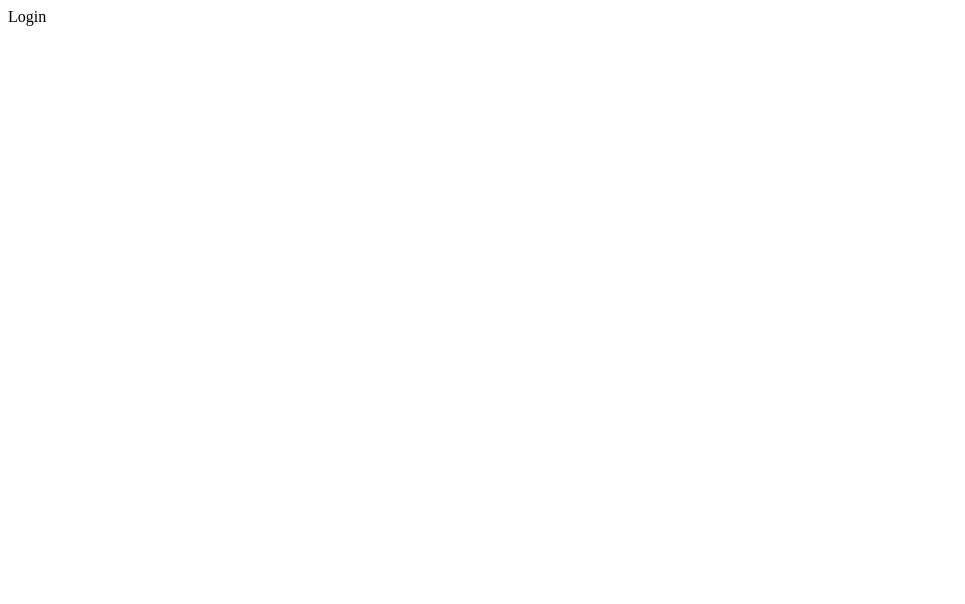
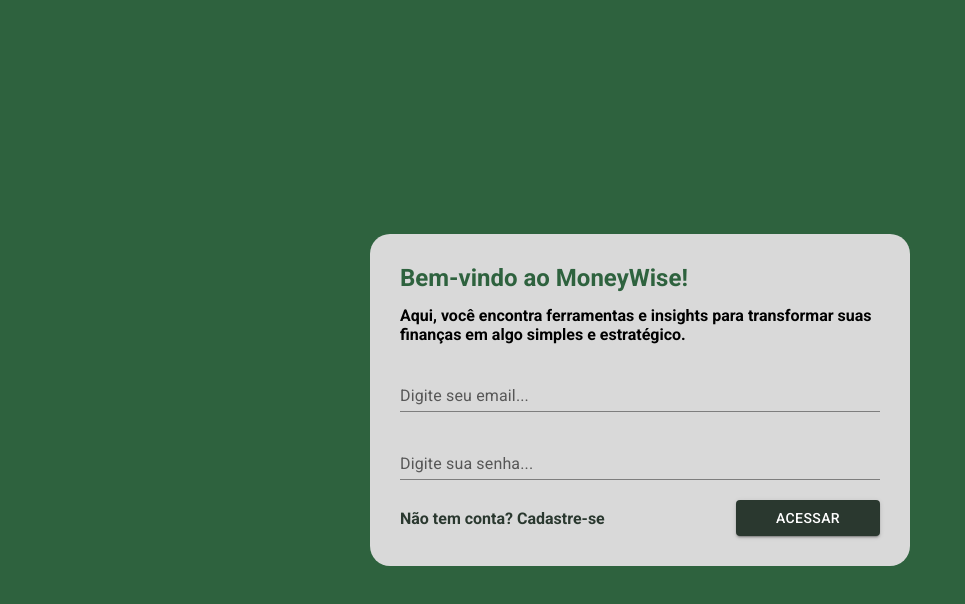
Before and after one commit to PedroLongue/wiseMoney, a React (Vite) app in the folder frontend/: page /login in a window 1280 px wide. Shown: the top 604 px of the page, without its empty margins (0-965 px from the left). Built offline with nearby package versions, Linux system fonts and the light colour scheme.

Commit message:
Feat: Add Login component

```diff
--- a/frontend/package.json
+++ b/frontend/package.json
@@ -10,9 +10,13 @@
     "preview": "vite preview"
   },
   "dependencies": {
+    "@emotion/react": "^11.13.3",
+    "@emotion/styled": "^11.13.0",
+    "@mui/material": "^6.1.6",
     "react": "^18.3.1",
     "react-dom": "^18.3.1",
-    "react-router-dom": "^6.27.0"
+    "react-router-dom": "^6.27.0",
+    "styled-components": "^6.1.13"
   },
   "devDependencies": {
     "@eslint/js": "^9.13.0",
--- a/frontend/src/App.tsx
+++ b/frontend/src/App.tsx
@@ -2,6 +2,7 @@
 import Login from "./pages/Login";
 import Regsiter from "./pages/Register";
 import Home from "./pages/Home";
+import './global.css'
 
 function App() {
   return (
--- /dev/null
+++ b/frontend/src/global.css
@@ -0,0 +1,16 @@
+@import url('https://fonts.googleapis.com/css2?family=Roboto:ital,wght@0,100;0,300;0,400;0,500;0,700;0,900;1,100;1,300;1,400;1,500;1,700;1,900&display=swap');
+
+* {
+    padding: 0;
+    margin: 0;
+}
+
+body {
+    font-family: "Roboto", sans-serif;
+}
+
+a {
+    text-decoration: none;
+    outline: none;
+    color: inherit;
+}
--- a/frontend/src/pages/Login/index.tsx
+++ b/frontend/src/pages/Login/index.tsx
@@ -1,9 +1,96 @@
-import React from 'react'
+import React, { useState } from "react";
+import {
+  Container,
+  LoginTitle,
+  LoginSubtitle,
+  InputWrapper,
+  LoginText,
+  ButtonWrapper,
+} from "./styles";
+import Box from "@mui/material/Box";
+import TextField from "@mui/material/TextField";
+import Button from "@mui/material/Button";
+import { Link } from "react-router-dom";
 
 const Login = () => {
+  const [email, setEmail] = useState("");
+  const [password, setPassword] = useState("");
+
+  const handleSubmit = (event: React.FormEvent<HTMLFormElement>) => {
+    event.preventDefault();
+    // Adicione sua lógica de autenticação ou de envio de dados aqui
+    console.log("Email:", email);
+    console.log("Password:", password);
+  };
+
   return (
-    <div>Login</div>
-  )
-}
+    <Container>
+      <Box
+        component="section"
+        sx={{
+          background: "#D9D9D9",
+          width: "100%",
+          maxWidth: "480px",
+          padding: "30px",
+          borderRadius: "20px",
+        }}
+      >
+        <LoginTitle>Bem-vindo ao MoneyWise!</LoginTitle>
+        <LoginSubtitle style={{ marginTop: "14px" }}>
+          Aqui, você encontra ferramentas e insights para transformar suas
+          finanças em algo simples e estratégico.
+        </LoginSubtitle>
+        <form onSubmit={handleSubmit}>
+          <InputWrapper>
+            <TextField
+              id="email"
+              label="Digite seu email..."
+              variant="standard"
+              type="email"
+              value={email}
+              onChange={(e) => setEmail(e.target.value)}
+              sx={{
+                "& .MuiInput-underline:after": {
+                  borderBottomColor: "#2A382F",
+                },
+                "& .MuiFormLabel-root.Mui-focused": {
+                  color: "#2A382F",
+                },
+              }}
+            />
+            <TextField
+              id="password"
+              label="Digite sua senha..."
+              variant="standard"
+              type="password"
+              value={password}
+              onChange={(e) => setPassword(e.target.value)}
+              sx={{
+                "& .MuiInput-underline:after": {
+                  borderBottomColor: "#2A382F",
+                },
+                "& .MuiFormLabel-root.Mui-focused": {
+                  color: "#2A382F",
+                },
+              }}
+            />
+          </InputWrapper>
+          <ButtonWrapper>
+            <LoginText>
+              Não tem conta? <Link to="/register">Cadastre-se</Link>
+            </LoginText>
+            <Button
+              type="submit"
+              variant="contained"
+              sx={{ background: "#2A382F", width: "144px" }}
+            >
+              Acessar
+            </Button>
+          </ButtonWrapper>
+        </form>
+      </Box>
+    </Container>
+  );
+};
 
-export default Login
+export default Login;
--- a/frontend/src/pages/Login/styles.tsx
+++ b/frontend/src/pages/Login/styles.tsx
@@ -0,0 +1,37 @@
+import styled from "styled-components";
+
+export const Container = styled.div`
+  background: #2e623e;
+  width: 100vw;
+  height: 100vh;
+  display: flex;
+  justify-content: center;
+  align-items: center;
+`;
+export const LoginTitle = styled.h1`
+  color: #2e623e;
+  font-size: 24px;
+`;
+export const LoginSubtitle = styled.h1`
+  color: #000;
+  font-size: 16px;
+`;
+
+export const InputWrapper = styled.div`
+  display: flex;
+  flex-direction: column;
+  gap: 20px;
+  margin: 20px 0px;
+`;
+
+export const LoginText = styled.span`
+  font-size: 16px;
+  color: #2a382f;
+  font-weight: bold;
+`;
+
+export const ButtonWrapper = styled.div`
+  display: flex;
+  justify-content: space-between;
+  align-items: center;
+`;
```
Also changed, not shown: frontend/src/assets/img/WiseMoney 1.svg (added), 1 other file (tests, documents, lock files or other folders).
